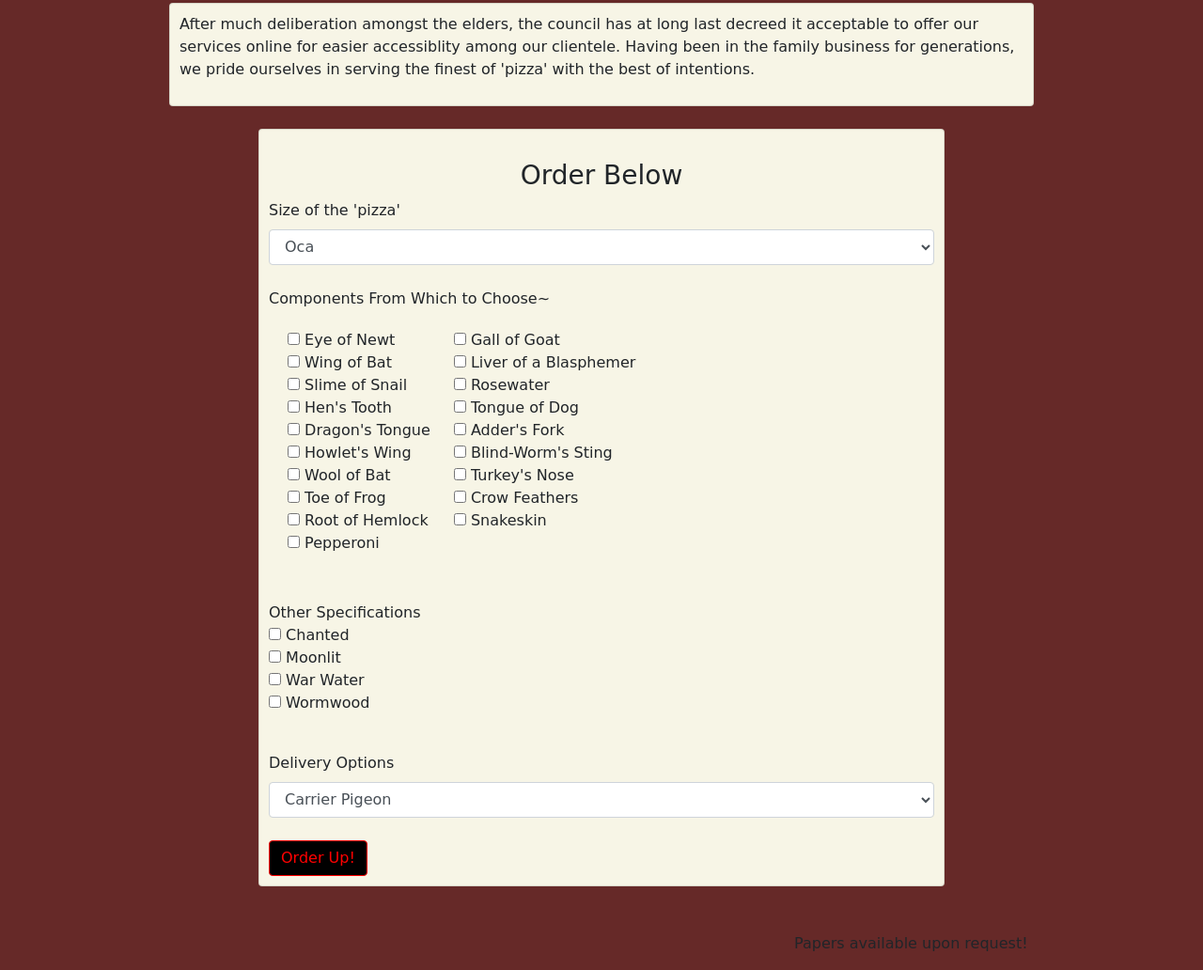
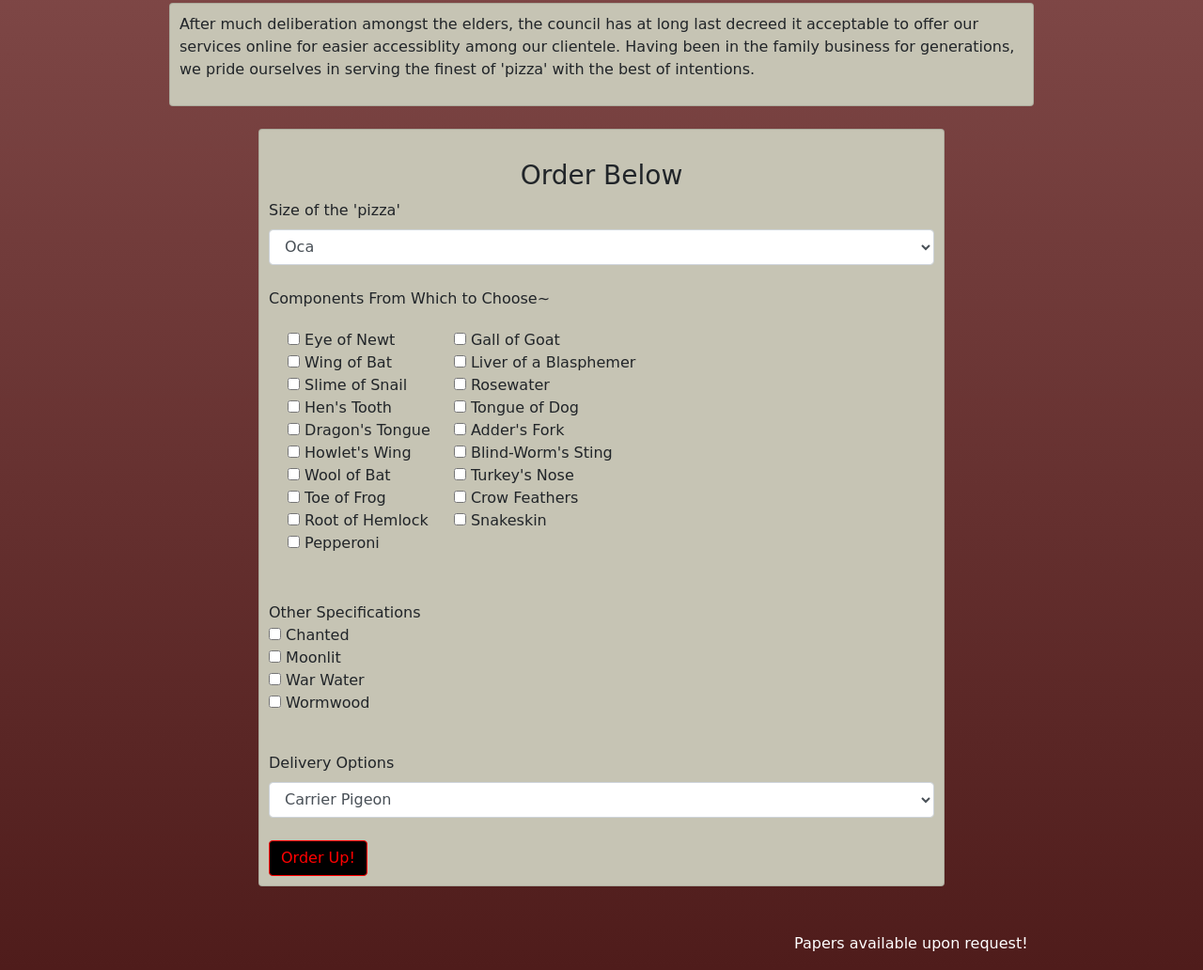
Before and after one commit to lenjha/pizza-order, a plain HTML site: page index.html in a window 1280 px wide. Shown: the part 213-1245 px from the top of the page at 94% size. Drawn offline with Linux system fonts and the light colour scheme; a web font is replaced by a local one.

Commit message:
attempt again to add images only to use gradients for the background

```diff
--- a/css/styles.css
+++ b/css/styles.css
@@ -1,3 +1,15 @@
+body {
+  background: linear-gradient(#874f4e, #4f1c1b);
+  /*background: url("img/circles.png"); WHY CAN'T THIS WORK REEEE*/
+  font-family: 'Kavivanar', cursive;
+  list-style: none;
+}
+
+h3 {
+  margin-top: 22px;
+  text-align: center;
+}
+
 .btn {
   background-color: black;
   border-color: red;
@@ -14,18 +26,6 @@
   display: none;
 }
 
-body {
-  background: #662928;
-  /*background: url("img/circles.png") repeat 0 0;*/
-  font-family: 'Kavivanar', cursive;
-  list-style: none;
-}
-
-h3 {
-  margin-top: 22px;
-  text-align: center;
-}
-
 .left-side {
   float: left;
   margin-right: 25px;
@@ -37,11 +37,15 @@ h3 {
 }
 
 .info-card {
-  background-color: #f7f5e6;
+  background-color: #c6c4b4;
   padding: 10px;
 }
 
 .order-card {
-  background-color: #f7f5e6;
+  background-color: #c6c4b4;
   padding: 10px;
 }
+
+.small-stuff {
+  color: white;
+}
--- a/index.html
+++ b/index.html
@@ -112,7 +112,9 @@
         </div>
         <div class="col-md-4">
           <br><br>
-          <p>Papers available upon request!</p>
+          <div class="small-stuff">
+            <p>Papers available upon request!</p>
+          </div>
         </div>
       </div>
 
```
